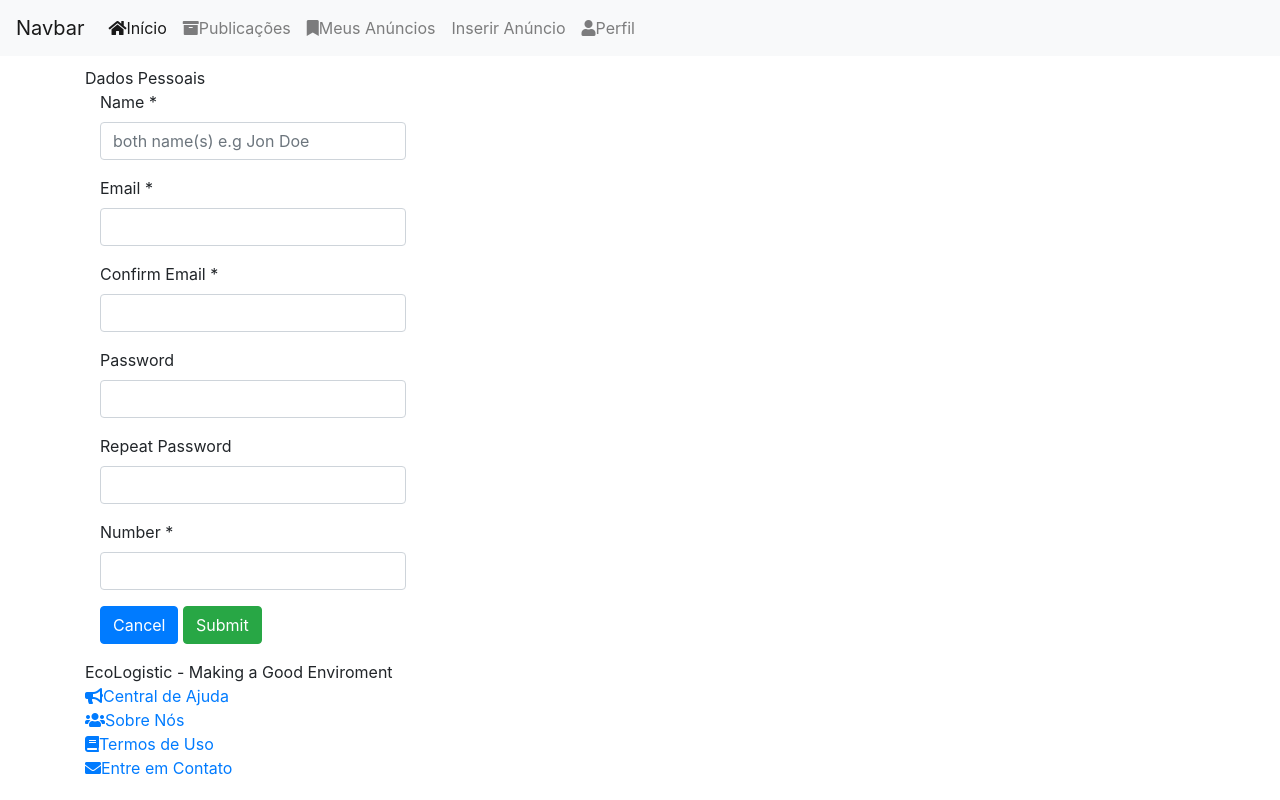
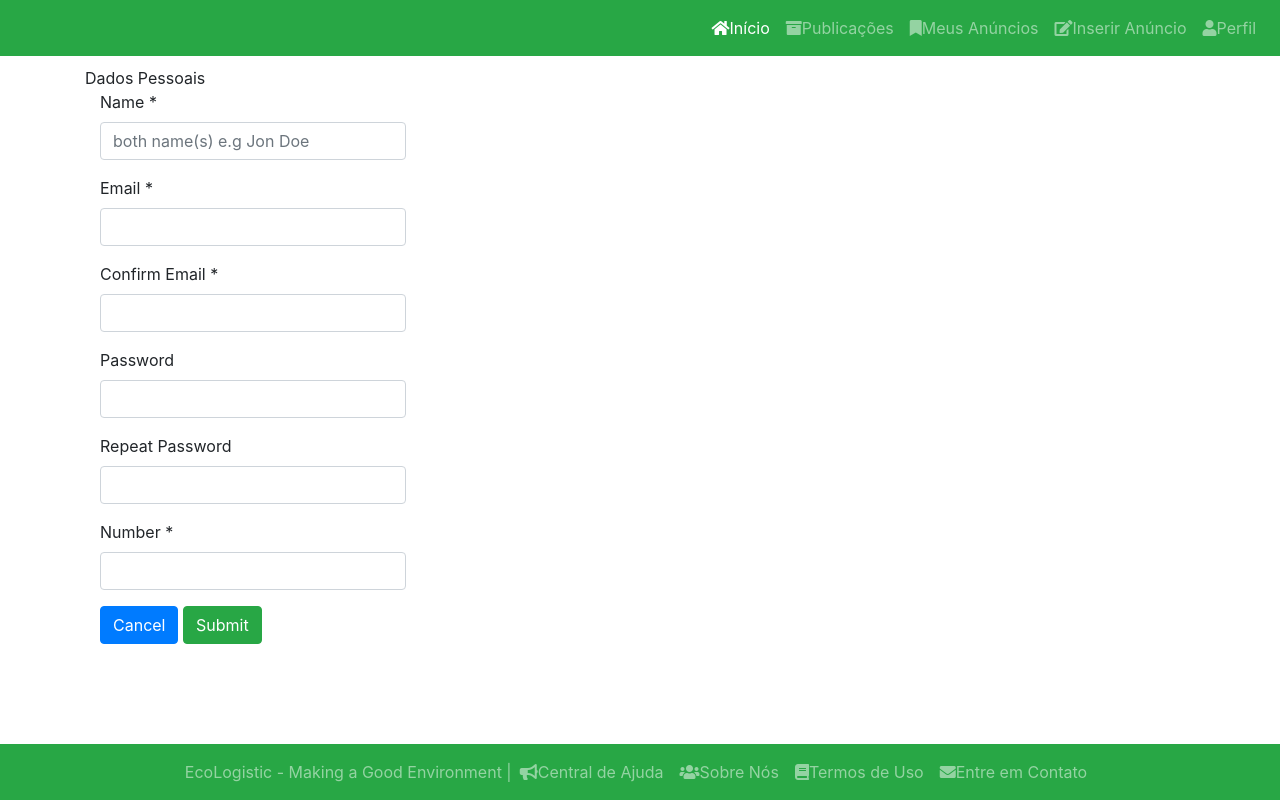
Before and after one commit to Developerheart/backup-projeto-integrador, a Django app: template app/templates/app/cadastrar-usuario.html in a window 1280 px wide. Run offline with Django 3.2, Linux system fonts and the light colour scheme; the template is opened without the code that fills it, so the values that code supplies are empty; some libraries are stand-ins or nearby versions.

Commit message:
Ajustes tela de inicio

```diff
--- a/app/templates/app/base_site.html
+++ b/app/templates/app/base_site.html
@@ -26,9 +26,9 @@
       <div class="container">
 
           {% block top_navigation %}
-            <div class="top_nav">
-              {% include "app/top_navigation.html" %}
-            </div>
+
+            {% include "app/top_navigation.html" %}
+
           {% endblock top_navigation %}
 
           {% block content %}
@@ -36,9 +36,9 @@
           {% endblock content %}
 
           {% block footer %}
-            <footer class="navbar-fixed-bottom">
-              {% include "app/footer.html" %}
-            </footer>
+
+            {% include "app/footer.html" %}
+
           {% endblock footer %}
 
       </div>
--- a/app/templates/app/footer.html
+++ b/app/templates/app/footer.html
@@ -1,28 +1,32 @@
-    <nav class="navbar-default navbar-fixed-bottom">
-      <ul class="nav navbar-nav navbar-center">
+
+<br>
+    <nav class="navbar fixed-bottom navbar-expand-lg navbar-dark bg-success">
+      <div class="collapse navbar-collapse d-lg-flex justify-content-center">
+        <ul class="navbar-nav">
           <li>
-          <a>
-            EcoLogistic - Making a Good Enviroment
-          </a>
+            <span class="navbar-text">
+              EcoLogistic - Making a Good Environment |
+            </span>
           </li>
           <li>
-          <a href="central-ajuda.html">
+            <a class="nav-link" href="central-ajuda.html">
               <i class="fa fa-bullhorn"></i>Central de Ajuda
             </a>
           </li>
           <li>
-          <a href="sobre-nos.html"><i class="fa fa-users"></i>Sobre Nós
+            <a class="nav-link" href="sobre-nos.html"><i class="fa fa-users"></i>Sobre Nós
             </a>
           </li>
           <li>
-          <a href="termos-de-uso.html">
+            <a class="nav-link" href="termos-de-uso.html">
               <i class="fa fa-book"></i>Termos de Uso
             </a>
           </li>
           <li>
-          <a href="entre-em-contato.html">
+            <a class="nav-link" href="entre-em-contato.html">
               <i class="fa fa-envelope"></i>Entre em Contato
             </a>
           </li>
         </ul>
+      </div>
     </nav>
--- a/app/templates/app/top_navigation.html
+++ b/app/templates/app/top_navigation.html
@@ -1,10 +1,7 @@
-<nav class="navbar fixed-top navbar-expand-lg navbar-light bg-light">
-  <a class="navbar-brand" href="#">Navbar</a>
-  <button class="navbar-toggler" type="button" data-toggle="collapse" data-target="#navbarNavDropdown" aria-controls="navbarNavDropdown" aria-expanded="false" aria-label="Toggle navigation">
-    <span class="navbar-toggler-icon"></span>
-  </button>
-  <div class="collapse navbar-collapse" id="navbarNavDropdown">
-    <ul class="navbar-nav navbar-right">
+{% load static %}
+<nav class="navbar fixed-top navbar-expand-lg navbar-dark bg-success">
+  <div class="collapse navbar-collapse d-lg-flex justify-content-end">
+    <ul class="navbar-nav">
       <li class="nav-item active">
         <a class="nav-link" href="{% url 'index' %}">
           <i class="fa fa-home"></i>Início
@@ -22,7 +19,7 @@
       </li>
       <li class="nav-item">
         <a class="nav-link" href="inserir-anuncio.html">
-          <i class="fa fa-pencil"></i>Inserir Anúncio
+          <i class="fa fa-edit"></i>Inserir Anúncio
         </a>
       </li>
       <li>
```
Also changed, not shown: app/templates/app/index.html (+32 -28 lines), app/templates/app/slideshow.html (deleted, +0 -30 lines), app/static/app/img/Eco Logistic.png (added), app/static/app/img/eco_banner_3.jpg (added), app/static/app/img/ecologistic.png (added), app/static/app/img/folha.png (added). Lines whose indentation alone changed are shown as unchanged.
